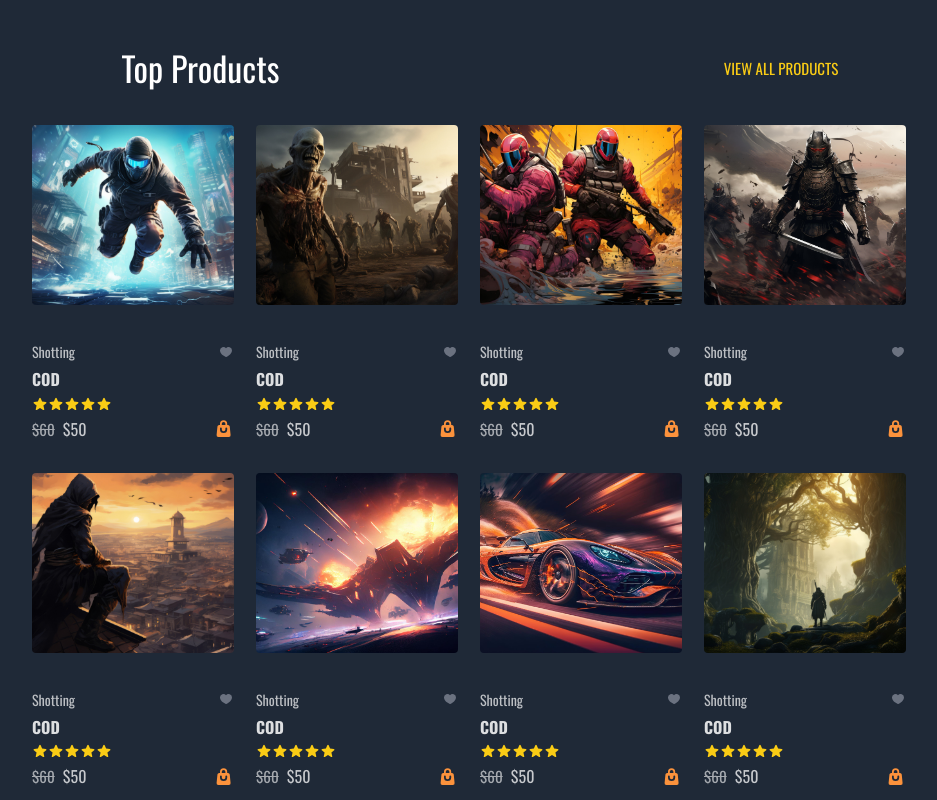
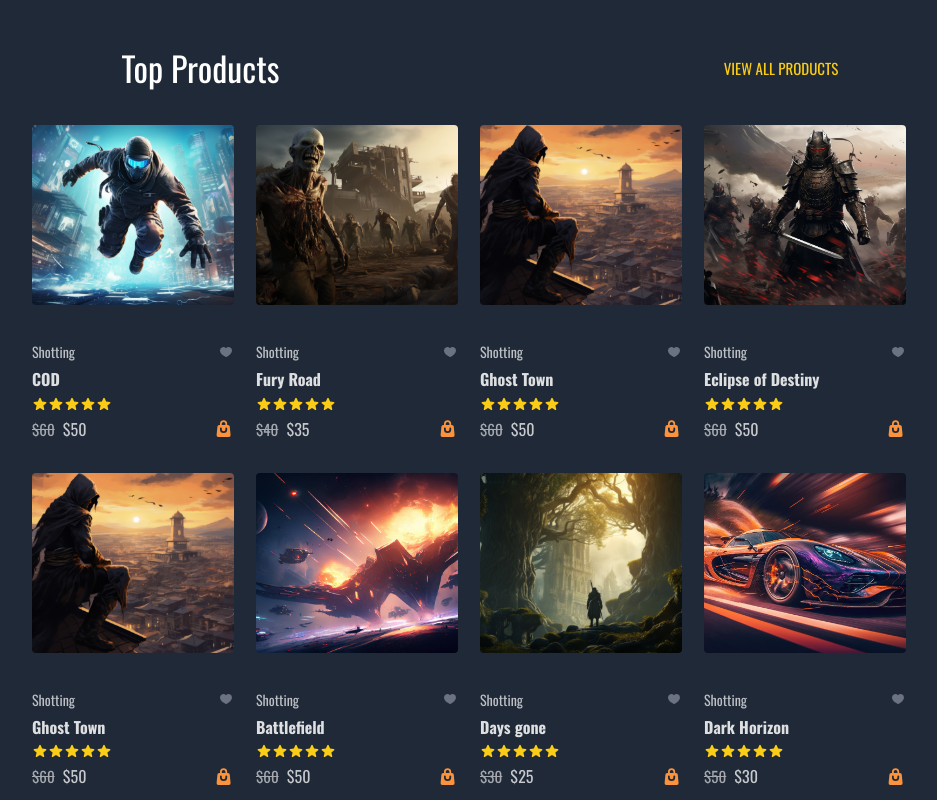
Before and after one commit to Gaston-Aller-00/Buy-Games, a Next.js app: page / in a window 1280 px wide. Shown: the part 1340-2140 px from the top of the page, without its empty margins (160-1097 px from the left). Built offline with nearby package versions, Linux system fonts and the light colour scheme.

Commit message:
new & topS

```diff
--- a/components/News.tsx
+++ b/components/News.tsx
@@ -4,15 +4,15 @@
 const News = () => {
   return (
     <div className="pt-[5rem]  pb-[3rem] bg-gray-800">
-      <h1 className="w-[80%] mx-auto md:text-[28px] text-[22px] lg:text-[34px] text-white">
+      <h2 className="w-[80%] mx-auto md:text-[28px] text-[22px] lg:text-[34px] text-white">
         Latest News
-      </h1>
+      </h2>
       <div className="mt-[2rem]">
         <div className="grid grid-cols-1 md:grid-cols-6 gap-[3rem] w-[80%] mx-auto ">
           {/* cards Newss */}
-          <NewsCards image="/images/g2.jpg" title="New Update News"/>
-          <NewsCards image="/images/g4.jpg" title="Check whats new"/>
-          <NewsCards image="/images/g7.jpg" title="New Tournament"/>
+          <NewsCards image="/images/g2.jpg" title="New Update News"  description={`"Players of the highly anticipated RPG title, "Epic Quest: Rise of the Dragons," are in for an immersive treat as developers announce the integration of cutting-edge virtual reality technology. Dive headfirst into the fantastical world of dragons and magic like never before, as you wield your sword and shield in breathtaking VR environments. Get ready to embark on an epic adventure like no other, as "Epic Quest" sets the standard for VR gaming excellence.`}/>
+          <NewsCards image="/images/g4.jpg" title="Check whats new" description={`"Galactic Conquest: New Frontiers" expansion pack promises interstellar thrills: Brace yourselves, space adventurers, as "Galactic Conquest: New Frontiers" unveils its latest expansion pack, promising an array of thrilling new challenges and adventures. Set your sights on uncharted territories, engage in epic space battles, and forge alliances with alien species as you expand your galactic empire. With enhanced graphics, new missions, and dynamic gameplay features, this expansion pack is sure to take your space-faring experience to infinity and beyond.`}/>
+          <NewsCards image="/images/g7.jpg" title="New Tournament" description={`"Mystic Mayhem: The Lost Relic" launches global treasure hunt event: Calling all intrepid explorers and puzzle enthusiasts! "Mystic Mayhem: The Lost Relic" has launched an unprecedented global treasure hunt event, inviting players from around the world to embark on a quest for fame and fortune. Unravel ancient mysteries, decipher cryptic clues, and uncover hidden relics as you traverse exotic locations and brave perilous challenges. With exclusive in-game rewards and the chance to leave your mark on gaming history, this is one event you won't want to miss. Join the hunt today and become a legend in "Mystic Mayhem: The Lost Relic!"`}/>
         </div>
       </div>
     </div>
--- a/components/TopProducts.tsx
+++ b/components/TopProducts.tsx
@@ -5,9 +5,9 @@
   return (
     <div className="bg-gray-800 pt-[4rem] pb-[3rem] px-[12rem] ">
       <div className="w-[80%] mx-auto flex items-center justify-between">
-        <h1 className="md:text-[28px] text-[22px] lg:text-[34px] text-white">
+        <h2 className="md:text-[28px] text-[22px] lg:text-[34px] text-white">
           Top Products
-        </h1>
+        </h2>
         <button className="uppercase text-[13px] md:text-[15px] text-yellow-400">
           {" "}
           View All Products
@@ -17,7 +17,7 @@
         className=" grid  mt-[2rem]  grid-cols-1 md:grid-cols-2 lg:grid-cols-3  xl:grid-cols-4 gap-y-8 w-
       [%80] mx-auto "
       >
-        <div>
+        <div data-aos="fade-right" data-aos-anchor-placement="top-center">
         <ProductCard
         title="COD"
         actualPrice="$60"
@@ -27,45 +27,65 @@
       />
         </div>
 
-        <div>
+        <div
+          data-aos="fade-right"
+          data-aos-anchor-placement="top-center"
+          data-aos-delay="150"
+        >
           <ProductCard
-            title="COD"
-            actualPrice="$60"
-            discountPrice="$50"
+        title="Fury Road"
+        actualPrice="$40"
+        discountPrice="$35"
         category="Shotting"
         image="/images/g2.jpg"
       />
         </div>
-        <div>
+        <div
+          data-aos="fade-right"
+          data-aos-anchor-placement="top-center"
+          data-aos-delay="150"
+        >
           <ProductCard
-            title="COD"
+        title="Ghost Town"
         actualPrice="$60"
         discountPrice="$50"
         category="Shotting"
-            image="/images/g3.jpg"
+        image="/images/g5.jpg"
       />
         </div>
-        <div>
+        <div
+          data-aos="fade-right"
+          data-aos-anchor-placement="top-center"
+          data-aos-delay="300"
+        >
           <ProductCard
-            title="COD"
+        title="Eclipse of Destiny"
         actualPrice="$60"
         discountPrice="$50"
         category="Shotting"
         image="/images/g4.jpg"
       />
         </div>
-        <div>
+        <div
+          data-aos="fade-right"
+          data-aos-anchor-placement="top-center"
+          data-aos-delay="300"
+        >
          <ProductCard
-            title="COD"
+        title="Ghost Town"
         actualPrice="$60"
         discountPrice="$50"
         category="Shotting"
         image="/images/g5.jpg"
       />
         </div>
-        <div>
+        <div
+          data-aos="fade-right"
+          data-aos-anchor-placement="top-center"
+          data-aos-delay="300"
+        >
           <ProductCard
-            title="COD"
+            title="Battlefield"
             actualPrice="$60"
             discountPrice="$50"
             category="Shotting"
@@ -73,26 +93,32 @@
           />
         </div>
 
-        <div>
+        <div
+          data-aos="fade-right"
+          data-aos-anchor-placement="top-center"
+          data-aos-delay="400"
+        >
          <ProductCard
-            title="COD"
-            actualPrice="$60"
-            discountPrice="$50"
+        title="Days gone"
+        actualPrice="$30"
+        discountPrice="$25"
+        category="Shotting"
+        image="/images/g8.jpg"
+      />
+        </div>
+        <div
+          data-aos="fade-right"
+          data-aos-anchor-placement="top-center"
+          data-aos-delay="400"
+        >
+       <ProductCard
+        title="Dark Horizon"
+        actualPrice="$50"
+        discountPrice="$30"
         category="Shotting"
         image="/images/g7.jpg"
       />
         </div>
-        <div>
-          <ProductCard
-            title="COD"
-            actualPrice="$60"
-            discountPrice="$50"
-            category="Shotting"
-            image="/images/g8.jpg"
-          />
-        </div>
-
-
       </div>
     </div>
   );
```
Lines whose indentation alone changed are shown as unchanged.
